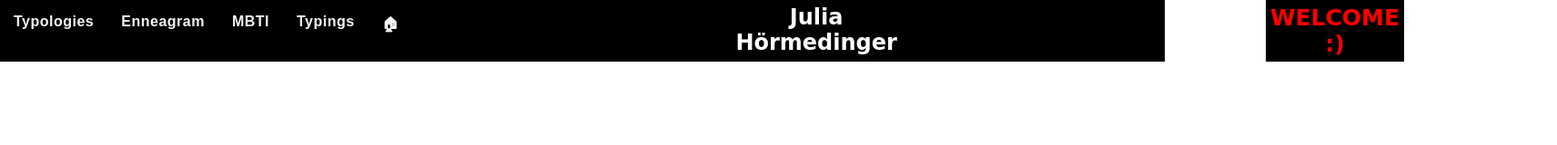
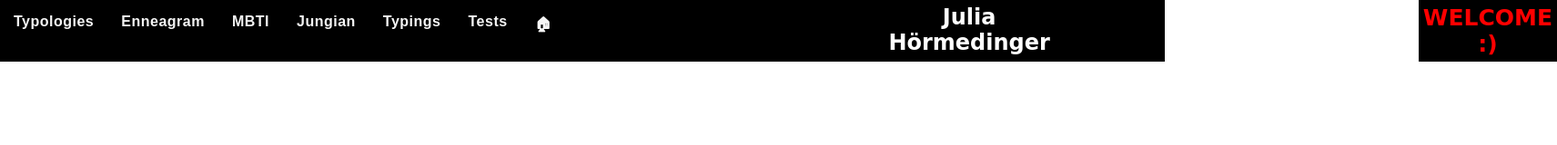
Before and after one commit to juliahoermedinger/typologies.github.io, a plain HTML site: page index.html in a window 1280 px wide. Shown: the whole page at 91% size, 1711 px wide, since content can reach past the window. Drawn offline with Linux system fonts and the light colour scheme.

Commit message:
Update index.html

```diff
--- a/index.html
+++ b/index.html
@@ -13,7 +13,9 @@
       <li><a href="Typologies.html">Typologies</a></li>
       <li><a href="Ennegram.html">Enneagram</a></li>
       <li><a href="MBTI.html">MBTI</a></li>
+      <li><a href="Classic_Jungian.html">Jungian</a></li>
       <li><a href="Typings.html">Typings</a></li>
+      <li><a href="tests.html">Tests</a></li>
       <li><a href = "Home.html" class="homeButton">🏠︎</a></li>
       <h1 id = "name">Julia Hörmedinger</h1>
       <h1 id="welcomeMessage">WELCOME :)</h1>
```
